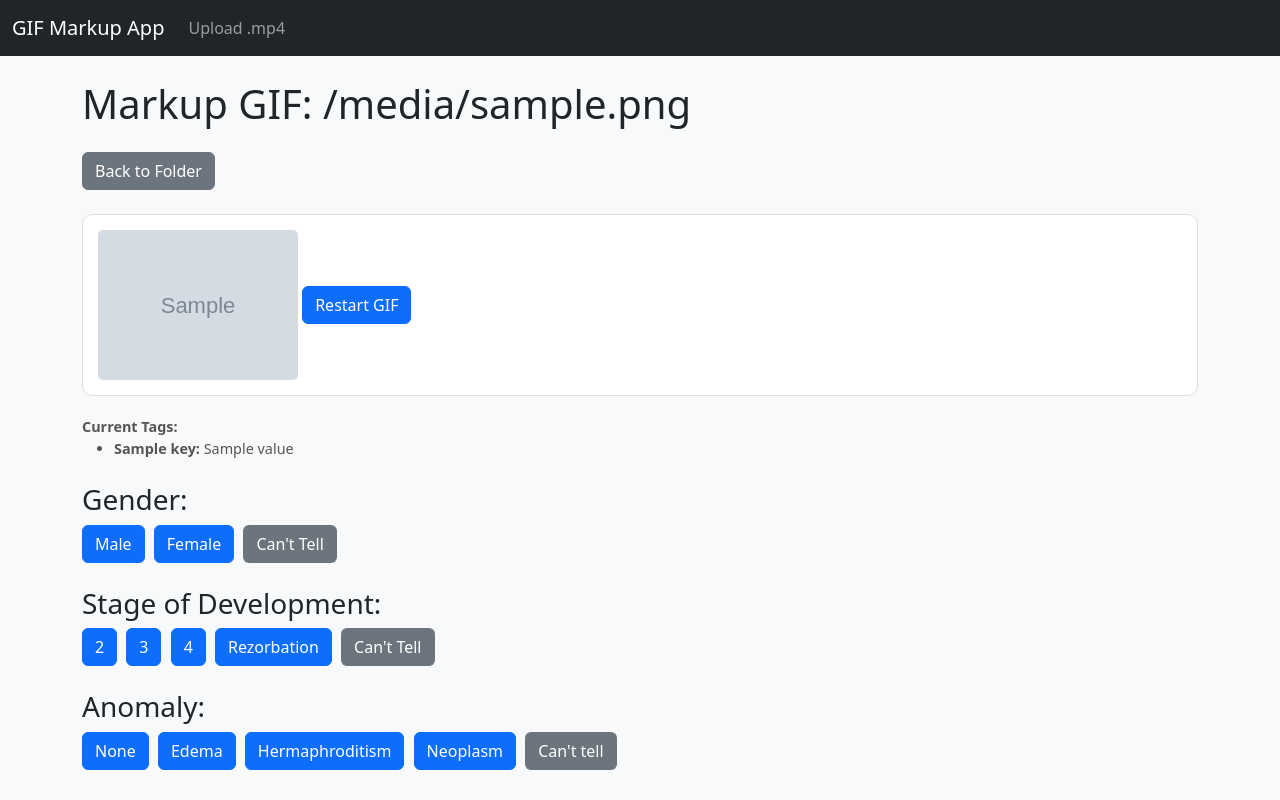
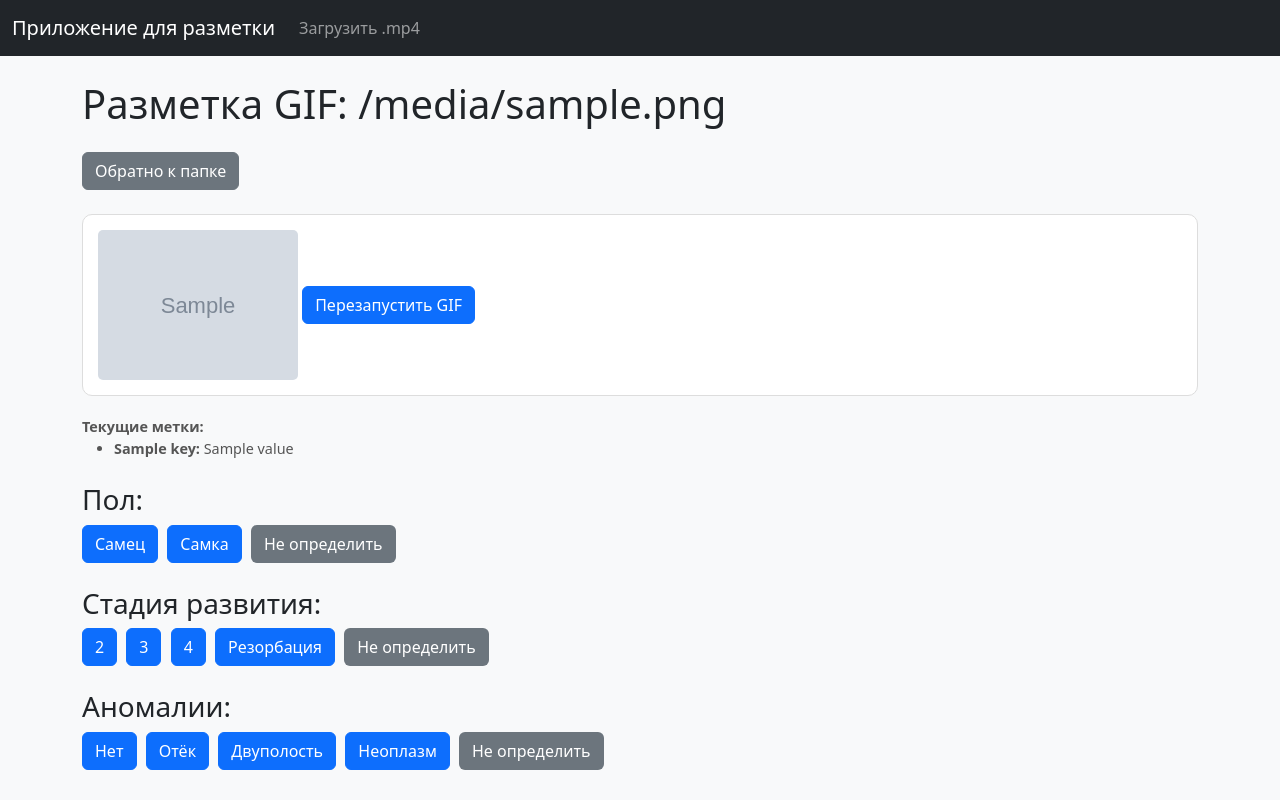
Before and after one commit to Sharafutdinov2005/ultrasound-fish, a Flask app: template source/gif_markup_app/templates/markup_gif.html in a window 1280 px wide. Run offline with Flask 3, Linux system fonts and the light colour scheme; the template is opened without the code that fills it: most values are stand-ins (such as "Sample title", 1, 10 or a date in 2020); grey boxes marked "Sample" are stand-in pictures.

Commit message:
Сhange language

```diff
--- a/source/gif_markup_app/templates/base.html
+++ b/source/gif_markup_app/templates/base.html
@@ -1,9 +1,9 @@
 <!DOCTYPE html>
-<html lang="en">
+<html lang="ru">
 <head>
     <meta charset="UTF-8">
     <meta name="viewport" content="width=device-width, initial-scale=1.0">
-    <title>{% block title %}GIF Markup App{% endblock %}</title>
+    <title>{% block title %}Приложение для разметки{% endblock %}</title>
     <!-- Bootstrap CSS -->
     <link href="https://cdn.jsdelivr.net/npm/bootstrap@5.3.0-alpha1/dist/css/bootstrap.min.css" rel="stylesheet">
     <style>
@@ -46,14 +46,14 @@
     <!-- Navbar -->
     <nav class="navbar navbar-expand-lg navbar-dark bg-dark">
         <div class="container-fluid">
-            <a class="navbar-brand" href="{{ url_for('index') }}">GIF Markup App</a>
+            <a class="navbar-brand" href="{{ url_for('index') }}">Приложение для разметки</a>
             <button class="navbar-toggler" type="button" data-bs-toggle="collapse" data-bs-target="#navbarNav" aria-controls="navbarNav" aria-expanded="false" aria-label="Toggle navigation">
                 <span class="navbar-toggler-icon"></span>
             </button>
             <div class="collapse navbar-collapse" id="navbarNav">
                 <ul class="navbar-nav">
                     <li class="nav-item">
-                        <a class="nav-link" href="{{ url_for('upload') }}">Upload .mp4</a>
+                        <a class="nav-link" href="{{ url_for('upload') }}">Загрузить .mp4</a>
                     </li>
                 </ul>
             </div>
--- a/source/gif_markup_app/templates/index.html
+++ b/source/gif_markup_app/templates/index.html
@@ -1,7 +1,7 @@
 {% extends "base.html" %}
 
 {% block content %}
-    <h1 class="my-4">Select a Folder to Markup</h1>
+    <h1 class="my-4">Выберите видео для разметки</h1>
     <div class="list-group">
         {% for folder in processed_folders %}
             <a href="{{ url_for('markup_folder', folder_name=folder) }}" class="list-group-item list-group-item-action">
--- a/source/gif_markup_app/templates/markup_gif.html
+++ b/source/gif_markup_app/templates/markup_gif.html
@@ -1,8 +1,8 @@
 {% extends "base.html" %}
 
 {% block content %}
-    <h1 class="my-4">Markup GIF: {{ filename }}</h1>
-    <a href="{{ url_for('markup_folder', folder_name=folder_name) }}" class="btn btn-secondary mb-4">Back to Folder</a>
+    <h1 class="my-4">Разметка GIF: {{ filename }}</h1>
+    <a href="{{ url_for('markup_folder', folder_name=folder_name) }}" class="btn btn-secondary mb-4">Обратно к папке</a>
 
     <div class="gif-container">
         <script>
@@ -13,11 +13,11 @@
         </script>
 
         <img id="gif" src="{{ url_for('static', filename='processed/' + folder_name + '/' + filename) }}" alt="{{ filename }}" width="200" loop>
-        <button onclick="restartGif()" class="btn btn-markup btn-primary">Restart GIF</button>
+        <button onclick="restartGif()" class="btn btn-markup btn-primary">Перезапустить GIF</button>
     </div>
 
     <div class="tags mt-3">
-        <strong>Current Tags:</strong>
+        <strong>Текущие метки:</strong>
         {% if tags %}
             <ul>
                 {% for key, value in tags.items() %}
@@ -25,37 +25,37 @@
                 {% endfor %}
             </ul>
         {% else %}
-            No tags yet.
+            Ещё нет меток.
         {% endif %}
     </div>
 
     <form method="POST" class="mt-4">
         <!-- Gender Buttons -->
         <div class="characteristic mb-4">
-            <h3>Gender:</h3>
-            <button type="submit" name="gender" value="male" class="btn btn-markup btn-primary">Male</button>
-            <button type="submit" name="gender" value="female" class="btn btn-markup btn-primary">Female</button>
-            <button type="submit" name="gender" value="can't tell" class="btn btn-markup btn-cant-tell">Can't Tell</button>
+            <h3>Пол:</h3>
+            <button type="submit" name="gender" value="male" class="btn btn-markup btn-primary">Самец</button>
+            <button type="submit" name="gender" value="female" class="btn btn-markup btn-primary">Самка</button>
+            <button type="submit" name="gender" value="can't tell" class="btn btn-markup btn-cant-tell">Не определить</button>
         </div>
 
         <!-- Stage of Development Buttons -->
         <div class="characteristic mb-4">
-            <h3>Stage of Development:</h3>
+            <h3>Стадия развития:</h3>
             <button type="submit" name="stage" value="2" class="btn btn-markup btn-primary">2</button>
             <button type="submit" name="stage" value="3" class="btn btn-markup btn-primary">3</button>
             <button type="submit" name="stage" value="4" class="btn btn-markup btn-primary">4</button>
-            <button type="submit" name="stage" value="rezorbation" class="btn btn-markup btn-primary">Rezorbation</button>
-            <button type="submit" name="stage" value="can't tell" class="btn btn-markup btn-cant-tell">Can't Tell</button>
+            <button type="submit" name="stage" value="rezorbation" class="btn btn-markup btn-primary">Резорбация</button>
+            <button type="submit" name="stage" value="can't tell" class="btn btn-markup btn-cant-tell">Не определить</button>
         </div>
 
         <!-- Anomaly Buttons -->
         <div class="characteristic mb-4">
-            <h3>Anomaly:</h3>
-            <button type="submit" name="anomaly" value="none" class="btn btn-markup btn-primary">None</button>
-            <button type="submit" name="anomaly" value="edema" class="btn btn-markup btn-primary">Edema</button>
-            <button type="submit" name="anomaly" value="double" class="btn btn-markup btn-primary">Hermaphroditism</button>
-            <button type="submit" name="anomaly" value="neoplasm" class="btn btn-markup btn-primary">Neoplasm</button>
-            <button type="submit" name="anomaly" value="can't tell" class="btn btn-markup btn-cant-tell">Can't tell</button>
+            <h3>Аномалии:</h3>
+            <button type="submit" name="anomaly" value="none" class="btn btn-markup btn-primary">Нет</button>
+            <button type="submit" name="anomaly" value="edema" class="btn btn-markup btn-primary">Отёк</button>
+            <button type="submit" name="anomaly" value="double" class="btn btn-markup btn-primary">Двуполость</button>
+            <button type="submit" name="anomaly" value="neoplasm" class="btn btn-markup btn-primary">Неоплазм</button>
+            <button type="submit" name="anomaly" value="can't tell" class="btn btn-markup btn-cant-tell">Не определить</button>
         </div>
     </form>
 {% endblock %}
--- a/source/gif_markup_app/templates/upload.html
+++ b/source/gif_markup_app/templates/upload.html
@@ -1,12 +1,12 @@
 {% extends "base.html" %}
 
 {% block content %}
-    <h1 class="my-4">Upload .mp4 File</h1>
+    <h1 class="my-4">Загрузить .mp4</h1>
     <form method="POST" enctype="multipart/form-data">
         <div class="mb-3">
-            <label for="file" class="form-label">Choose a .mp4 file:</label>
+            <label for="file" class="form-label">Выберите .mp4:</label>
             <input type="file" class="form-control" id="file" name="file" accept=".mp4">
         </div>
-        <button type="submit" class="btn btn-primary">Upload</button>
+        <button type="submit" class="btn btn-primary">Загрузить</button>
     </form>
 {% endblock %}
```
Also changed, not shown: source/gif_markup_app/templates/markup_folder.html (+4 -4 lines), source/gif_markup_app/templates/markup_frames.html (+15 -15 lines).
